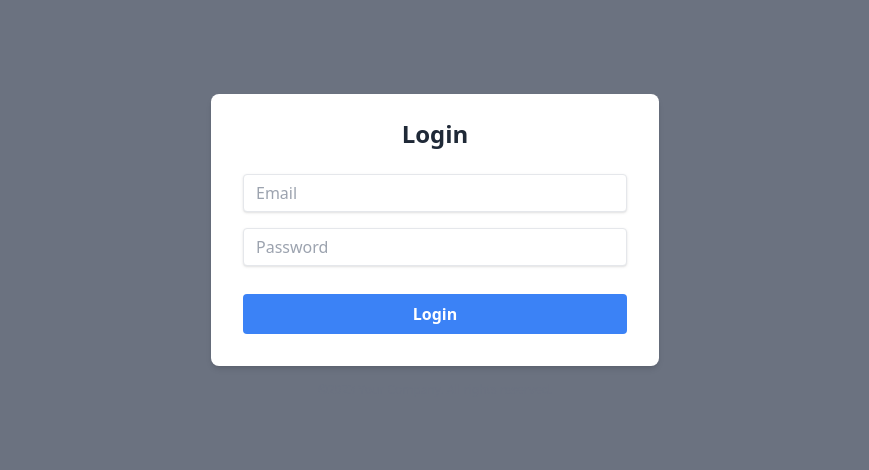
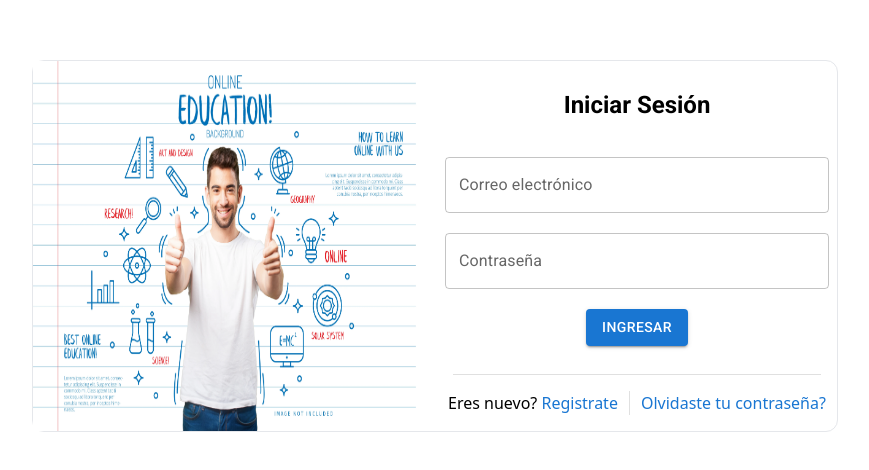
Before and after one commit to No-Country-simulation/c21-26-n-node-react, a React (Vite) app in the folder frontend/: page /login in a window 1280 px wide. Shown: the part 154-624 px from the top of the page, without its empty margins (205-1074 px from the left). Built offline with nearby package versions, Linux system fonts and the light colour scheme.

Commit message:
feat: login page updated with material ui components

```diff
--- a/frontend/src/pages/LoginPage.tsx
+++ b/frontend/src/pages/LoginPage.tsx
@@ -1,8 +1,7 @@
 import { useForm } from "react-hook-form";
-import { registerRequest } from "../api/auth";
 import { useAuth } from "../context/AuthContext";
 import { useEffect } from "react";
-import { useNavigate } from "react-router-dom";
+import { Button, Divider, Link, TextField } from "@mui/material";
 
 function LoginPage() {
   const {
@@ -13,13 +12,10 @@ function LoginPage() {
 
   const { isAuthenticated, errors: authErrors, login } = useAuth();
 
-  const navigate = useNavigate();
-
   useEffect(() => {
     if (isAuthenticated) {
       alert("You are already logged in");
     }
-    //navigate("/");
   }, [isAuthenticated]);
 
   const onSubmit = handleSubmit(async (values) => {
@@ -27,53 +23,50 @@ function LoginPage() {
   });
 
   return (
-    <div className="min-h-screen flex items-center justify-center bg-gray-500">
-      <div className="w-full max-w-md">
-        <form
-          className="bg-white shadow-md rounded-lg px-8 pt-6 pb-8 mb-4"
-          onSubmit={onSubmit}
-        >
-          <h2 className="text-2xl font-bold mb-6 text-center text-gray-800">
-            Login
-          </h2>
-          <div className="mb-4">
-            <input
-              className="shadow appearance-none border rounded w-full py-2 px-3 text-gray-700 leading-tight focus:outline-none focus:shadow-outline"
-              placeholder="Email"
+    <div className="min-h-screen flex items-center justify-center">
+      <div className="flex flex-col md:flex-row gap-5 border rounded-xl">
+        <div className="w-full md:w-96">
+          <img
+            src="/images/education.webp"
+            alt="education_login"
+            className="h-full object-fill w-full"
+          />
+        </div>
+        <div className="flex flex-col gap-4">
+          <form
+            onSubmit={onSubmit}
+            className="flex flex-col items-center gap-5 px-2 py-3"
+          >
+            <h3 className="text-center font-semibold font-Roboto text-2xl my-4">
+              Iniciar Sesión
+            </h3>
+            <TextField
+              className="w-full md:w-96"
               type="email"
+              error={errors.email ? true : false}
               {...register("email", { required: true })}
+              id="outlined-basic"
+              label={errors.password ? 'Correo electrónico requerido': 'Correo electrónico'}
+              variant="outlined"
             />
-            {errors.email && (
-              <span className="text-red-500 text-xs italic">
-                This field is required
-              </span>
-            )}
+            <TextField
+              className="w-full md:w-96"
+              type="password"
+              error={errors.password ? true : false}
+              {...register("password", { required: true })}
+              id="outlined-basic"
+              label={errors.password ? 'Contraseña requerida': 'Contraseña'}
+              variant="outlined"
+            />
+            <Button variant="contained" type="submit">Ingresar</Button>
+          </form>
+          <Divider variant="middle" />
+          <div className="w-full flex flex-col md:flex-row justify-evenly mb-4 items-center">
+          <span >Eres nuevo? <Link href="/register" underline="hover">Registrate</Link> </span>
+          <Divider variant="middle" orientation="vertical" />
+          <Link href="#" underline="hover">Olvidaste tu contraseña? </Link>
           </div>
-          <div className="mb-4">
-            <input
-              className="shadow appearance-none border rounded w-full py-2 px-3 text-gray-700 mb-3 leading-tight focus:outline-none focus:shadow-outline"
-              placeholder="Password"
-              type="password"
-              {...register("password", { required: true })}
-            />
-            {errors.password && (
-              <span className="text-red-500 text-xs italic">
-                This field is required
-              </span>
-            )}
-          </div>
-          <div className="flex items-center justify-between">
-            <button
-              className="bg-blue-500 hover:bg-blue-700 text-white font-bold py-2 px-4 rounded focus:outline-none focus:shadow-outline w-full"
-              type="submit"
-            >
-              Login
-            </button>
-          </div>
-        </form>
-        <p className="text-center text-gray-500 text-xs">
-          &copy;2023 Your Company. All rights reserved.
-        </p>
+        </div>
       </div>
     </div>
   );
```
